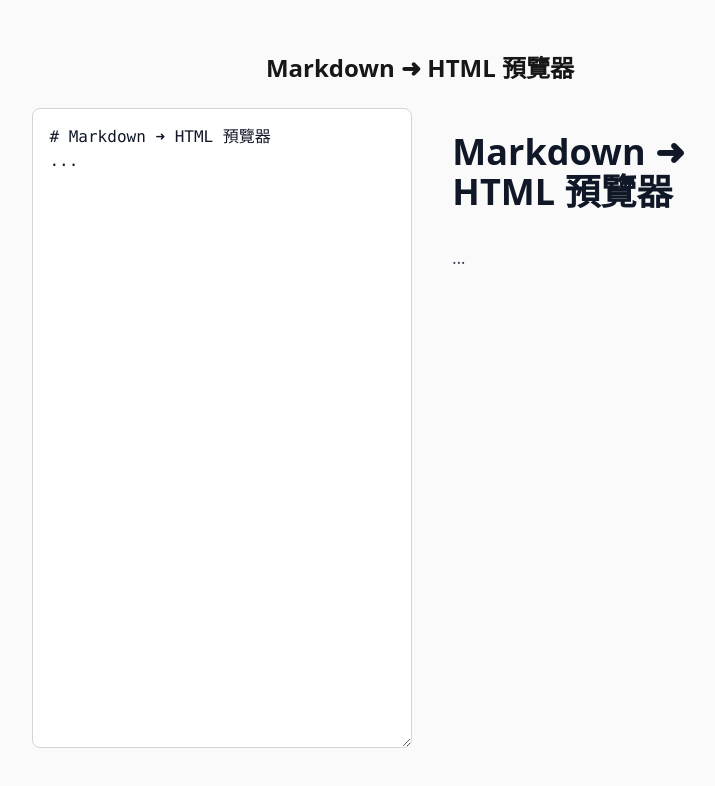
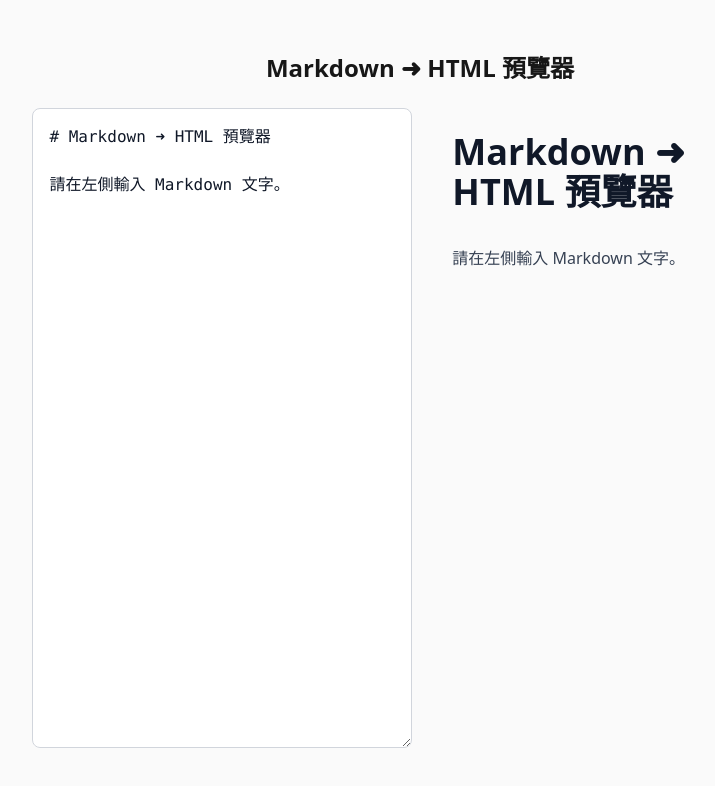
Before and after one commit to tsaichiachi/markdown-preview-nextjs, a Next.js app: page / in a window 1280 px wide. Shown: the top 786 px of the page, without its empty margins (220-935 px from the left). Built offline with nearby package versions, Linux system fonts and the light colour scheme.

Commit message:
Fix: Remove dynamic import to support GitHub Pages deployment

```diff
--- a/eslint.config.mjs
+++ b/eslint.config.mjs
@@ -1,16 +1,41 @@
 import { defineConfig, globalIgnores } from "eslint/config";
 import nextVitals from "eslint-config-next/core-web-vitals";
 
-const eslintConfig = defineConfig([
+// const eslintConfig = defineConfig([
+//   ...nextVitals,
+//   // Override default ignores of eslint-config-next.
+//   globalIgnores([
+//     // Default ignores of eslint-config-next:
+//     ".next/**",
+//     "out/**",
+//     "build/**",
+//     "next-env.d.ts",
+//   ]),
+// ]);
+
+// export default eslintConfig;
+
+// eslint.config.mjs
+import { defineConfig, globalIgnores } from "eslint/config";
+import nextVitals from "eslint-config-next/core-web-vitals";
+
+export default defineConfig([
+  // Next.js 推薦規則
   ...nextVitals,
-  // Override default ignores of eslint-config-next.
+
+  // 調整忽略清單
   globalIgnores([
-    // Default ignores of eslint-config-next:
     ".next/**",
     "out/**",
     "build/**",
     "next-env.d.ts",
   ]),
+
+  //  在 Flat Config 裡用另一個 config 物件覆蓋規則
+  {
+    rules: {
+      // 允許在 useEffect 內 setState（配合 GitHub Pages 靜態匯出與 localStorage 載入）
+      "react-hooks/set-state-in-effect": "off",
+    },
+  },
 ]);
-
-export default eslintConfig;
--- a/src/app/components/MarkdownEditor.js
+++ b/src/app/components/MarkdownEditor.js
@@ -4,27 +4,28 @@ import ReactMarkdown from "react-markdown";
 import remarkGfm from "remark-gfm";
 import rehypeHighlight from "rehype-highlight";
 
-const DEFAULT_MD = `# Markdown ➜ HTML 預覽器
-...`;
+const DEFAULT_MD = "# Markdown ➜ HTML 預覽器\n\n請在左側輸入 Markdown 文字。";
 
 export default function MarkdownEditor() {
-  const [value, setValue] = useState(() => {
-    if (typeof window !== "undefined") {
-      const saved = localStorage.getItem("markdown-value");
-      return saved ?? DEFAULT_MD;
-    }
-    return DEFAULT_MD;
-  });
+  const [value, setValue] = useState(DEFAULT_MD);
+  const [mounted, setMounted] = useState(false);
 
   useEffect(() => {
-    localStorage.setItem("markdown-value", value);
-  }, [value]);
+    setMounted(true);
+    const saved = localStorage.getItem("markdown-value");
+    if (saved) setValue(saved);
+  }, []);
+
+  useEffect(() => {
+    if (mounted) {
+      localStorage.setItem("markdown-value", value);
+    }
+  }, [value, mounted]);
 
   const markdown = useMemo(() => value, [value]);
 
   return (
     <div className="space-y-4">
-      {/* 父層並阻止自己滾動 */}
       <div className="flex gap-4 h-[80vh] min-h-0 overflow-hidden">
         <textarea
           className="basis-[50%] resize-x overflow-auto min-h-0 p-4 rounded-lg border border-gray-300 dark:border-gray-700 bg-white dark:bg-gray-900 text-gray-900 dark:text-gray-100 font-mono"
--- a/src/app/page.js
+++ b/src/app/page.js
@@ -1,7 +1,6 @@
 "use client";
 import Image from "next/image";
-import dynamic from "next/dynamic";
-const MarkdownEditor = dynamic(() => import("./components/MarkdownEditor"), { ssr: false });
+import MarkdownEditor from "./components/MarkdownEditor";
 
 export default function Home() {
   return (
```
